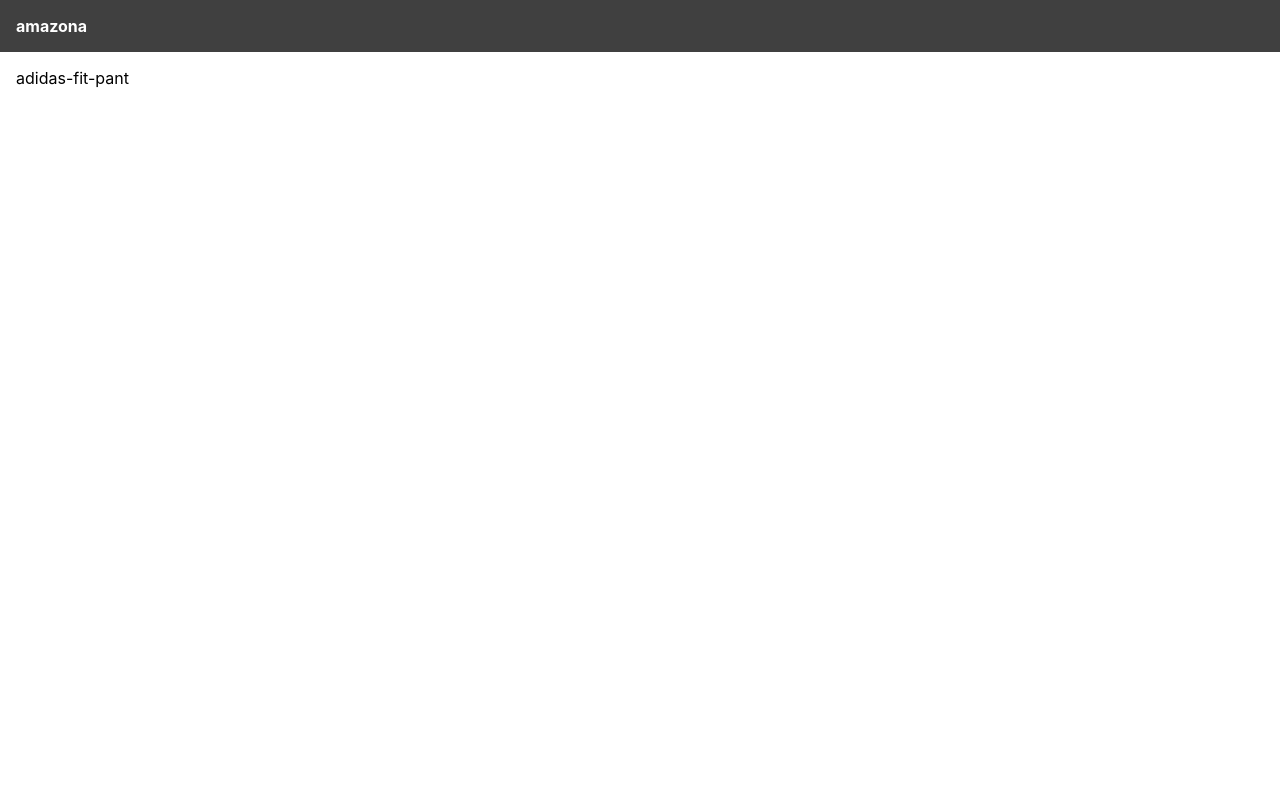
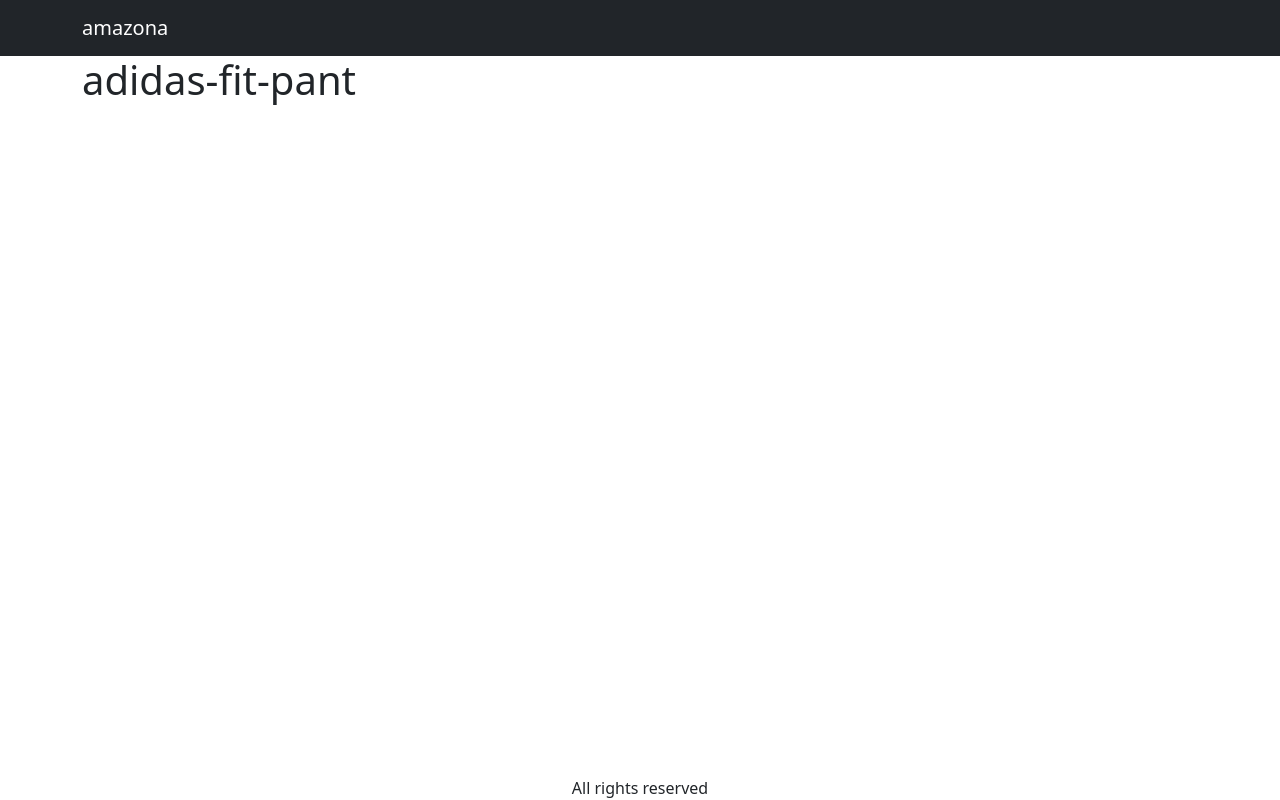
Before and after one commit to onnyvergiean/amazona, a React (Create React App) app in the folder react-frontend/: page /product/adidas-fit-pant in a window 1280 px wide. Built offline with nearby package versions, Linux system fonts and the light colour scheme.

Commit message:
install bootstrap & remove redux logger

```diff
--- a/react-frontend/package.json
+++ b/react-frontend/package.json
@@ -8,11 +8,13 @@
     "@testing-library/react": "^13.1.1",
     "@testing-library/user-event": "^13.5.0",
     "axios": "^0.27.1",
+    "bootstrap": "^5.1.3",
     "react": "^18.0.0",
+    "react-bootstrap": "^2.3.1",
     "react-dom": "^18.0.0",
+    "react-router-bootstrap": "^0.26.1",
     "react-router-dom": "^6.3.0",
     "react-scripts": "5.0.1",
-    "use-reducer-logger": "^1.0.2",
     "web-vitals": "^2.1.4"
   },
   "scripts": {
--- a/react-frontend/src/App.js
+++ b/react-frontend/src/App.js
@@ -1,19 +1,32 @@
 import { BrowserRouter, Routes, Route, Link } from 'react-router-dom';
 import HomeScreen from './screens/HomeScreen';
 import ProductScreen from './screens/ProductScreen';
+import { Navbar, Container, NavbarBrand } from 'react-bootstrap';
+import { LinkContainer } from 'react-router-bootstrap';
 function App() {
   return (
     <BrowserRouter>
-      <div>
+      <div className="d-flex flex-column site-container">
         <header>
-          <Link to="/">amazona</Link>
+          <Navbar bg="dark" variant="dark">
+            <Container>
+              <LinkContainer to="/">
+                <Navbar.Brand>amazona</Navbar.Brand>
+              </LinkContainer>
+            </Container>
+          </Navbar>
         </header>
         <main>
-          <Routes>
-            <Route path="/" element={<HomeScreen />} />
-            <Route path="/product/:slug" element={<ProductScreen />} />
-          </Routes>
+          <Container>
+            <Routes>
+              <Route path="/" element={<HomeScreen />} />
+              <Route path="/product/:slug" element={<ProductScreen />} />
+            </Routes>
+          </Container>
         </main>
+        <footer>
+          <div className="text-center">All rights reserved</div>
+        </footer>
       </div>
     </BrowserRouter>
   );
--- a/react-frontend/src/index.css
+++ b/react-frontend/src/index.css
@@ -12,18 +12,11 @@
     monospace;
 }
 
-header {
-  background-color: #404040;
-  padding: 1rem;
-}
-
-header a {
-  color: #fff;
-  font-weight: bold;
-  text-decoration: none;
+.site-container {
+  min-height: 100vh;
 }
 main {
-  padding: 1rem;
+  flex: 1;
 }
 .products {
   display: flex;
--- a/react-frontend/src/index.js
+++ b/react-frontend/src/index.js
@@ -1,6 +1,7 @@
 import React from 'react';
 import ReactDOM from 'react-dom/client';
 import './index.css';
+import 'bootstrap/dist/css/bootstrap.min.css';
 import App from './App';
 import reportWebVitals from './reportWebVitals';
 
--- a/react-frontend/src/screens/HomeScreen.js
+++ b/react-frontend/src/screens/HomeScreen.js
@@ -1,7 +1,6 @@
 import React, { useEffect, useReducer } from 'react';
 import { Link } from 'react-router-dom';
 import axios from 'axios';
-import logger from 'use-reducer-logger';
 
 const reducer = (state, action) => {
   switch (action.type) {
@@ -17,7 +16,7 @@
 };
 
 export default function HomeScreen() {
-  const [{ products, loading, error }, dispatch] = useReducer(logger(reducer), {
+  const [{ products, loading, error }, dispatch] = useReducer(reducer, {
     products: [],
     loading: true,
     error: '',
--- a/react-frontend/src/screens/ProductScreen.js
+++ b/react-frontend/src/screens/ProductScreen.js
@@ -2,5 +2,5 @@
 import { useParams } from 'react-router-dom';
 export default function ProductScreen() {
   const { slug } = useParams();
-  return <div>{slug}</div>;
+  return <h1>{slug}</h1>;
 }
```
Also changed, not shown: 1 other file (tests, documents, lock files or other folders).
